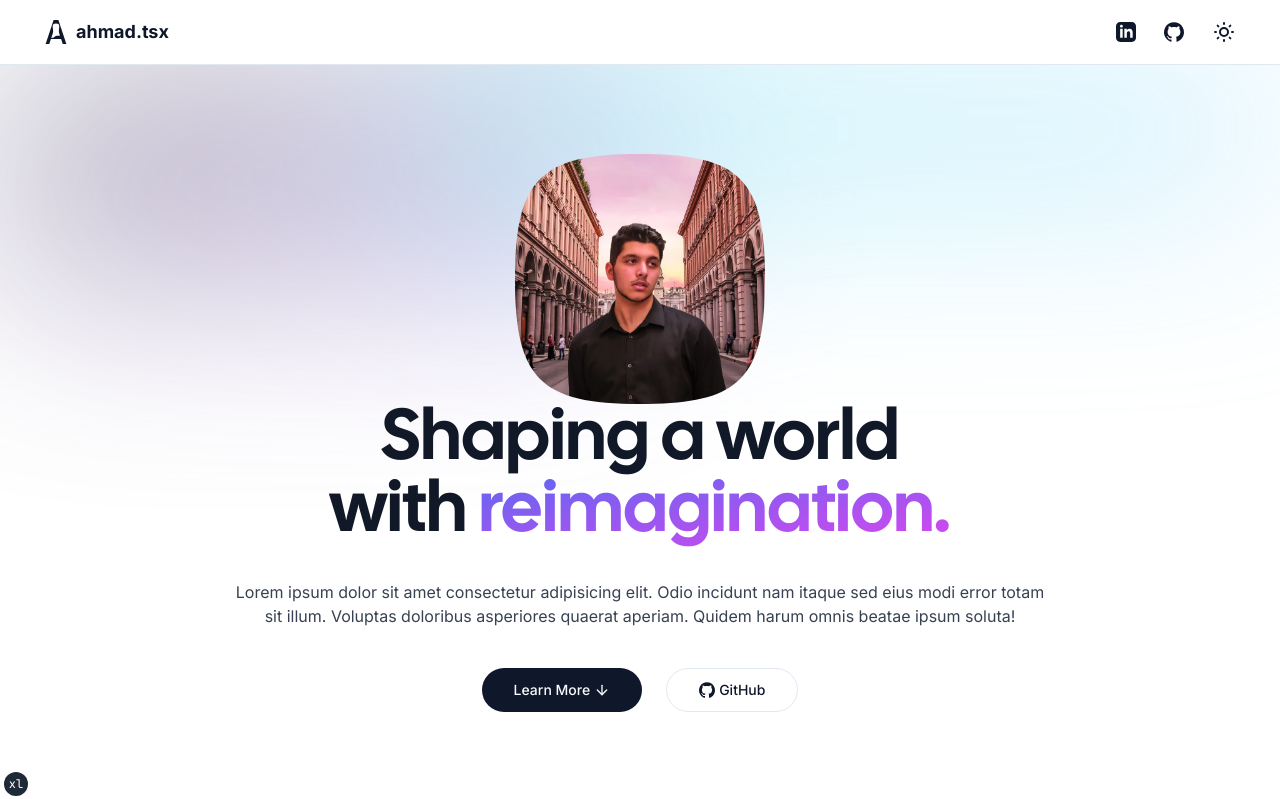
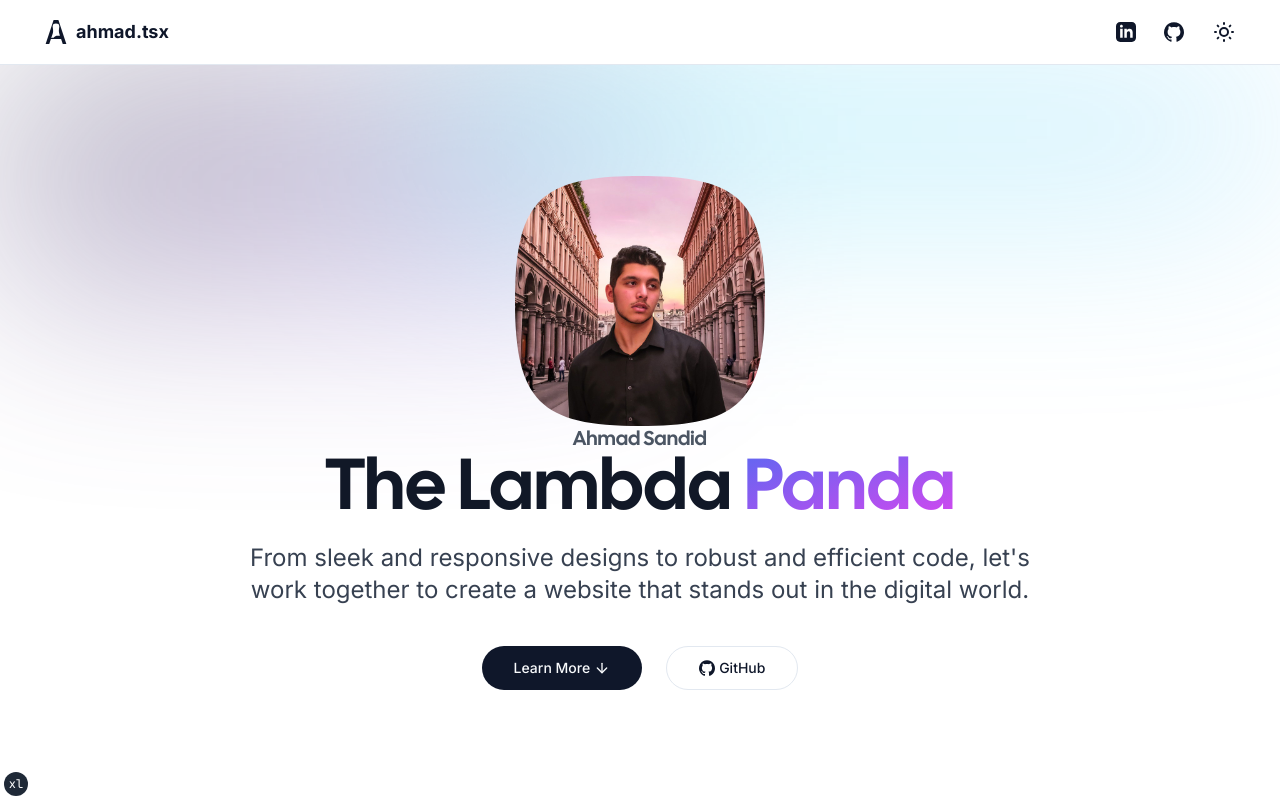
Before and after one commit to ahmad1702/ahmad.dev, a Next.js app: page / in a window 1280 px wide. Shown: the top 799 px of the page. Built offline with nearby package versions, Linux system fonts and the light colour scheme.

Commit message:
restyled header

```diff
--- a/src/app/page.tsx
+++ b/src/app/page.tsx
@@ -1,62 +1,18 @@
-import Link from "next/link";
-import Balancer from "react-wrap-balancer";
 
-import { siteConfig } from "@/app/site-config";
-import { Icons } from "@/components/icons";
-import LearnMoreButton from "@/components/learn-more-button";
+import Header from "@/components/sections/home/header";
 import TechSection from "@/components/sections/home/tech-section";
 import ResumeSection from "@/components/sections/resume/resume-section";
-import { buttonVariants } from "@/components/ui/button";
-import Container from "@/components/ui/container";
-import { cn } from "@/lib/cn";
 import { myJobsBeLike } from "@/lib/jobs";
-import Image from "next/image";
-
+import { Suspense } from "react";
 
 const IndexPage = () => {
   return (
     <>
-      <section className="relative h-[calc(100vh-4rem)]" id="home">
-        <div
-          aria-hidden="true"
-          className="absolute inset-0 grid grid-cols-2 -space-x-52 opacity-40 dark:opacity-20"
-        >
-          <div className="blur-[106px] h-56 bg-gradient-to-br from-primary to-purple-400 dark:from-blue-700" />
-          <div className="blur-[106px] h-32 bg-gradient-to-r from-cyan-400 to-sky-300 dark:to-indigo-600" />
-        </div>
-        <Container className="h-[calc(100vh-4rem)] z-[5] w-full relative">
-          <div className="lg:w-2/3 h-full text-center mx-auto flex flex-col items-center justify-center">
-            <div className="flex flex-col items-center">
-              <Image src={"/assets/img/ahmad_profile.jpeg"} height={250} width={250} className="object-contain mask mask-squircle" alt={""} />
-              <div className="flex-1 ">
-                <Balancer className="text-gray-900 dark:text-white font-bold text-5xl md:text-6xl xl:text-7xl font-cal">
-                  Shaping a world with{" "}
-                  <span className="bg-gradient-to-tl from-fuchsia-500 to-indigo-500 bg-clip-text text-transparent pb-1">reimagination.</span>
-                </Balancer>
-                <p className="mt-8 text-gray-700 dark:text-gray-300">
-                  Lorem ipsum dolor sit amet consectetur adipisicing elit. Odio incidunt
-                  nam itaque sed eius modi error totam sit illum. Voluptas doloribus
-                  asperiores quaerat aperiam. Quidem harum omnis beatae ipsum soluta!
-                </p>
-              </div>
-            </div>
-            <div className="mt-10 flex flex-wrap justify-center gap-y-4 gap-x-6">
-              <LearnMoreButton />
-              <Link
-                target="_blank"
-                rel="noreferrer"
-                href={siteConfig.links.github}
-                className={cn(buttonVariants({ variant: "outline", size: "lg", className: 'w-full md:w-auto bg-background' }), 'rounded-full')}
-              >
-                <Icons.gitHub className="mr-1 h-4 w-4" />
-                GitHub
-              </Link>
-            </div>
-          </div>
-        </Container>
-      </section >
+      <Header />
       <ResumeSection jobs={myJobsBeLike} />
-      <TechSection />
+      <Suspense>
+        <TechSection />
+      </Suspense>
     </>
   );
 }
--- a/src/components/sections/home/header.tsx
+++ b/src/components/sections/home/header.tsx
@@ -0,0 +1,54 @@
+import { siteConfig } from '@/app/site-config'
+import { Icons } from '@/components/icons'
+import LearnMoreButton from '@/components/learn-more-button'
+import { buttonVariants } from '@/components/ui/button'
+import Container from '@/components/ui/container'
+import { cn } from '@/lib/cn'
+import Image from 'next/image'
+import Link from 'next/link'
+import Balancer from 'react-wrap-balancer'
+import RotatingText from './rotating-text'
+
+const Header = () => {
+    return (
+        <section className="relative h-[calc(100vh-4rem)]" id="home">
+            <div
+                aria-hidden="true"
+                className="absolute inset-0 grid grid-cols-2 -space-x-52 opacity-40 dark:opacity-20"
+            >
+                <div className="blur-[106px] h-56 bg-gradient-to-br from-primary to-purple-400 dark:from-blue-700" />
+                <div className="blur-[106px] h-32 bg-gradient-to-r from-cyan-400 to-sky-300 dark:to-indigo-600" />
+            </div>
+            <Container className="h-[calc(100vh-4rem)] z-[5] w-full relative">
+                <div className="lg:w-2/3 h-full text-center mx-auto flex flex-col items-center justify-center">
+                    <div className="flex flex-col items-center">
+                        <Image src={"/assets/img/ahmad_profile.jpeg"} height={250} width={250} className="object-contain mask mask-squircle h-[175px] w-[175px] md:h-[250px] md:w-[250px]" alt={""} />
+                        <div className="flex-1 ">
+                            <Balancer className="text-gray-600 dark:text-white font-cal text-xl text-center mt-5 md:mt-0 w-full ">
+                                Ahmad Sandid
+                            </Balancer>
+                            <RotatingText />
+                            <p className="mt-4 md:text-2xl text-gray-700 dark:text-gray-300">
+                                From sleek and responsive designs to robust and efficient code, let's work together to create a website that stands out in the digital world.
+                            </p>
+                        </div>
+                    </div>
+                    <div className="mt-10 flex flex-wrap justify-center gap-y-4 gap-x-6">
+                        <LearnMoreButton />
+                        <Link
+                            target="_blank"
+                            rel="noreferrer"
+                            href={siteConfig.links.github}
+                            className={cn(buttonVariants({ variant: "outline", size: "lg", className: 'w-full md:w-auto bg-background' }), 'rounded-full')}
+                        >
+                            <Icons.gitHub className="mr-1 h-4 w-4" />
+                            GitHub
+                        </Link>
+                    </div>
+                </div>
+            </Container>
+        </section >
+    )
+}
+
+export default Header
--- /dev/null
+++ b/src/components/sections/home/rotating-text.tsx
@@ -0,0 +1,45 @@
+"use client"
+import { useAutoAnimate } from "@formkit/auto-animate/react"
+import { useEffect, useState } from "react"
+
+const rotatingTextMessages: { first: string, second: string }[] = [
+    {
+        first: "The Codin'",
+        second: "Ronin",
+    },
+    {
+        first: "The Lambda",
+        second: "Panda",
+    },
+    {
+        first: "The Ai",
+        second: "Samurai",
+    },
+]
+const RotatingText = () => {
+    const [containerRef] = useAutoAnimate<HTMLDivElement>()
+    const [currIndex, setCurrIndex] = useState(0)
+    const { first, second } = rotatingTextMessages[currIndex]
+
+    useEffect(() => {
+        const myFunc = () => {
+            setCurrIndex(prevIndex => (prevIndex + 1) % rotatingTextMessages.length)
+        }
+
+        const rotateTextInterval = setInterval(myFunc, 3000)
+
+        return () => clearInterval(rotateTextInterval)
+    }, [])
+
+
+    return (
+        <div ref={containerRef}>
+            <div key={currIndex} className="text-gray-900 dark:text-white font-bold text-4xl md:text-6xl xl:text-7xl font-cal text-center mt-5 md:mt-0 whitespace-nowrap">
+                {first} {" "}
+                <span className="bg-gradient-to-tl from-fuchsia-500 to-indigo-500 bg-clip-text text-transparent pb-1">{second}</span>
+            </div>
+        </div>
+    )
+}
+
+export default RotatingText
```
